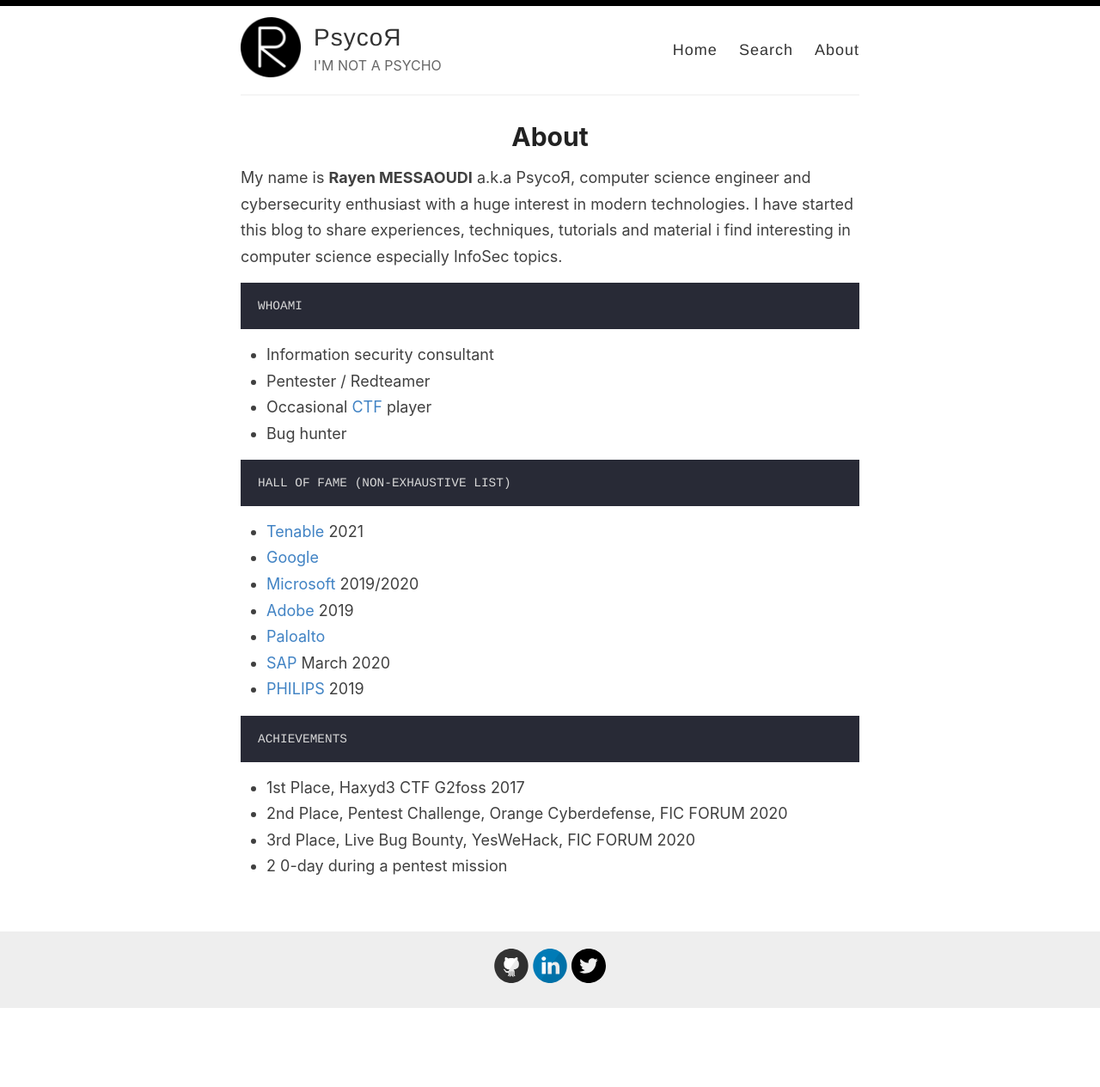
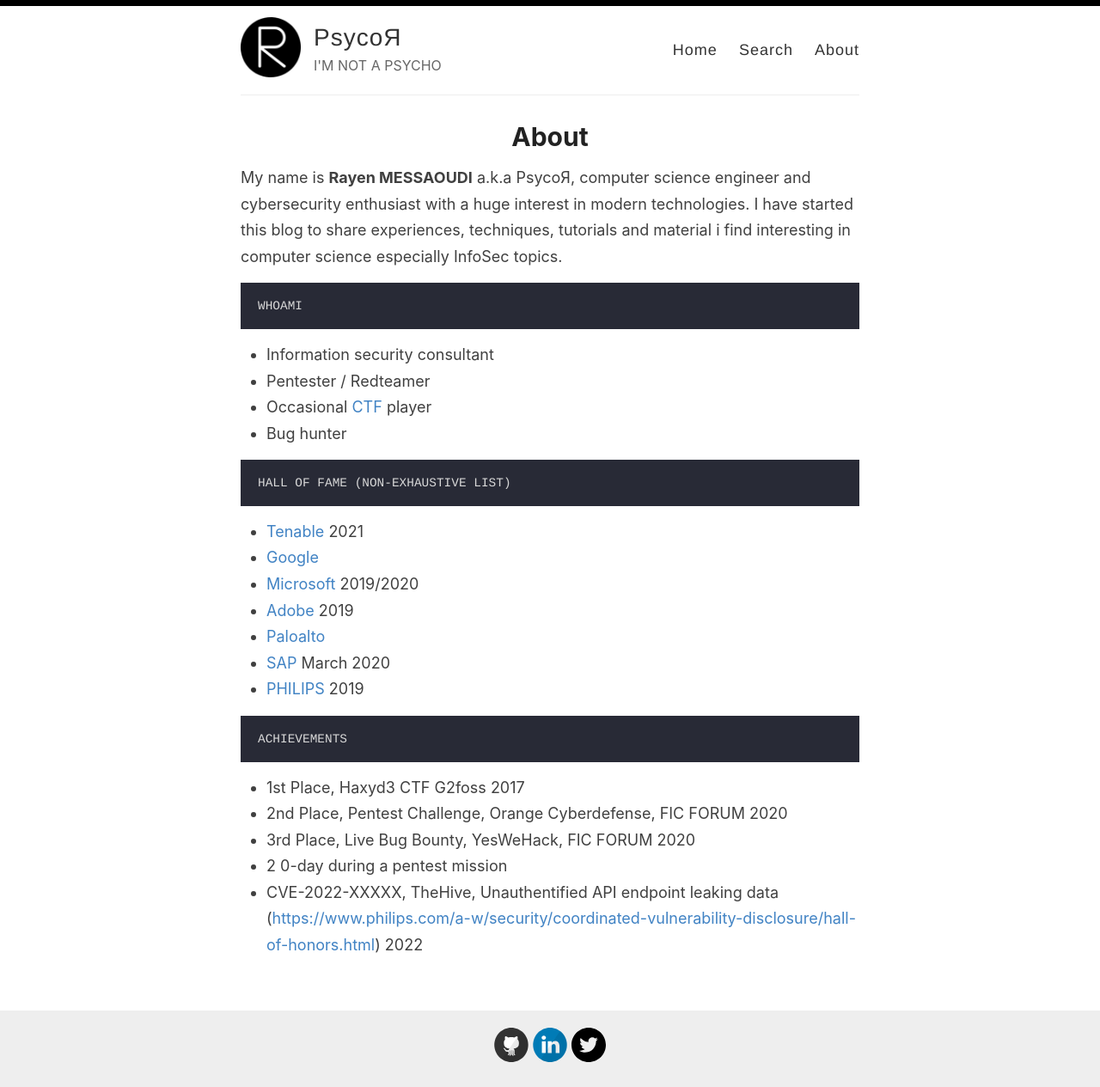
Before and after one commit to rayenmessaoudi/rayenmessaoudi.github.io, a Jekyll site: the page built from _pages/about.md, in a window 1280 px wide. Shown: the whole page at 86% size. Built offline with Jekyll 4.4.1, drawn with Linux system fonts in a browser that asks for light colours; before the commit the page ends 1173 px from its top, so only the background shows below that.

Commit message:
Update about.md

```diff
--- a/_pages/about.md
+++ b/_pages/about.md
@@ -36,3 +36,4 @@ ACHIEVEMENTS
 - 2nd Place, Pentest Challenge, Orange Cyberdefense, FIC FORUM 2020
 - 3rd Place, Live Bug Bounty, YesWeHack, FIC FORUM 2020
 - 2 0-day during a pentest mission
+- CVE-2022-XXXXX, TheHive, Unauthentified API endpoint leaking data ([https://www.philips.com/a-w/security/coordinated-vulnerability-disclosure/hall-of-honors.html](https://github.com/StrangeBeeCorp/Security/blob/main/Security%20advisories/SB-SEC-ADV-2022-002.md)) 2022
```
